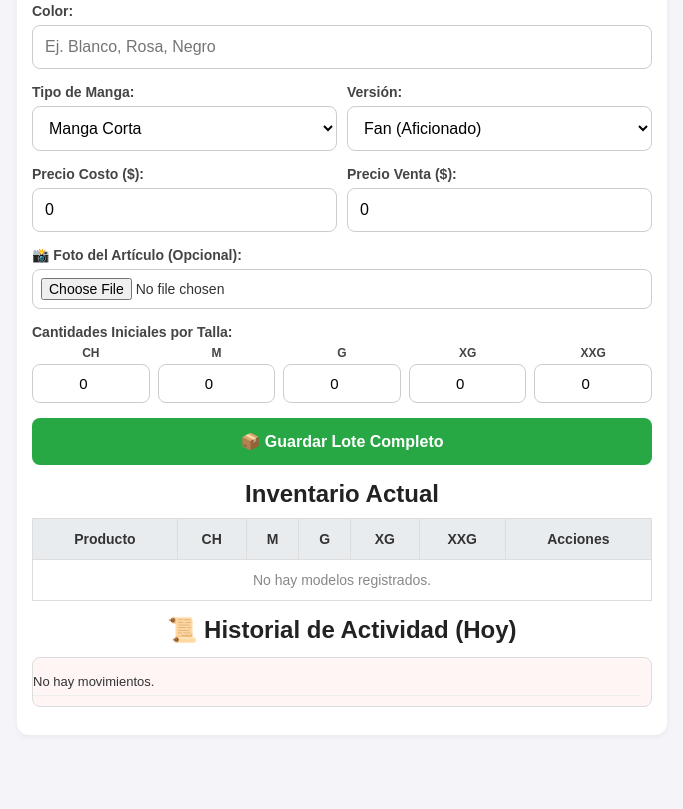
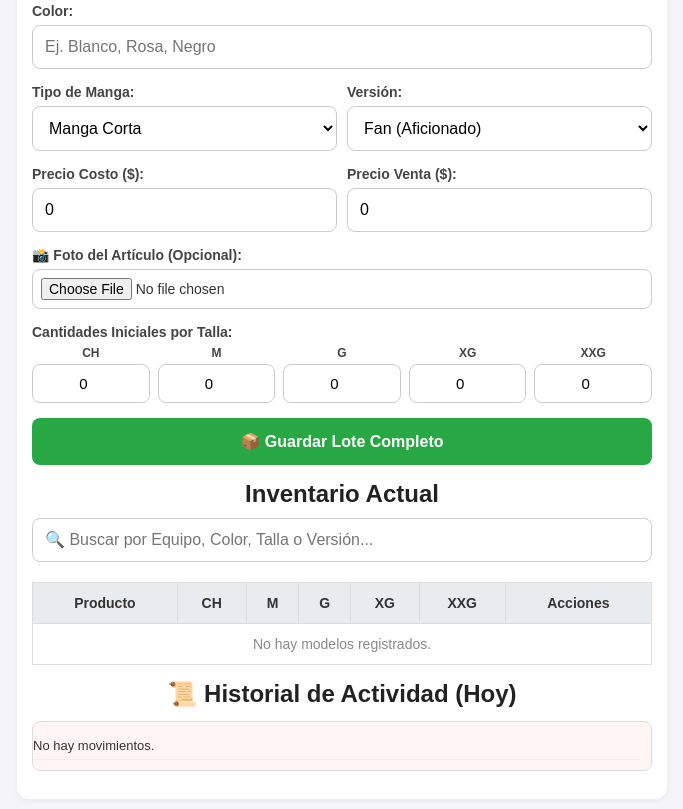
Before and after one commit to jmsb2704-commits/control-stock, a plain HTML site: page index.html in a window 1280 px wide. Shown: the part 407-1216 px from the top of the page, without its empty margins (298-981 px from the left). Before the commit the page ends 1152 px from the top, so only its background shows below. Drawn offline with Linux system fonts and the light colour scheme.

Commit message:
Add files via upload

```diff
--- a/app.js
+++ b/app.js
@@ -138,4 +138,26 @@ function guardarTodo() {
     actualizarInterfaz();
 }
 
+// 🔍 NUEVA FUNCIÓN DE FILTRADO EN TIEMPO REAL
+function filtrarInventario() {
+    const textoBuscado = document.getElementById('buscador-inventario').value.toLowerCase();
+    const tabla = document.getElementById('tabla-productos');
+    const filas = tabla.getElementsByTagName('tr');
+
+    for (let i = 0; i < filas.length; i++) {
+        const fila = filas[i];
+        // Asegurarnos de que no sea la fila de "No hay modelos"
+        if (fila.innerText.includes("No hay modelos registrados")) continue;
+
+        const textoFila = fila.innerText.toLowerCase();
+
+        // Si el texto de la fila contiene lo que el usuario escribió, se muestra; si no, se oculta
+        if (textoFila.includes(textoBuscado)) {
+            fila.style.display = "";
+        } else {
+            fila.style.display = "none";
+        }
+    }
+}
+
 inicializarUsuarios(); actualizarInterfaz();
--- a/index.html
+++ b/index.html
@@ -4,7 +4,6 @@
     <meta charset="UTF-8">
     <meta name="viewport" content="width=device-width, initial-scale=1.0, maximum-scale=1.0, user-scalable=no">
     <title>Control de Stock - Uniformes Xalapa 2000</title>
-    <!-- 🎨 ENLACE AL NUEVO ARCHIVO DE DISEÑO INDEPENDIENTE -->
     <link rel="stylesheet" href="estilos.css">
 </head>
 <body>
@@ -87,6 +86,12 @@
         <button class="btn" id="btn-guardar-principal" onclick="procesarLoteConFoto()">📦 Guardar Lote Completo</button>
 
         <h2>Inventario Actual</h2>
+
+        <!-- 🔍 NUEVA BARRA DE BÚSQUEDA TÁCTIL INTERACTIVA -->
+        <div class="form-group" style="margin-bottom: 20px;">
+            <input type="text" id="buscador-inventario" onkeyup="filtrarInventario()" placeholder="🔍 Buscar por Equipo, Color, Talla o Versión...">
+        </div>
+
         <table>
             <thead>
                 <tr>
@@ -108,7 +113,7 @@
     <!-- VENTANA EMERGENTE (MODAL) -->
     <div class="modal-overlay" id="modal-salida">
         <div class="modal-box">
-            <h3 id="modal-titulo-prod">Registrar Salida de Mercancía</h3>
+            <h3>Registrar Salida de Mercancía</h3>
             <div class="form-group">
                 <label for="modal-talla">Seleccionar Talla a retirar:</label>
                 <select id="modal-talla"></select>
```
